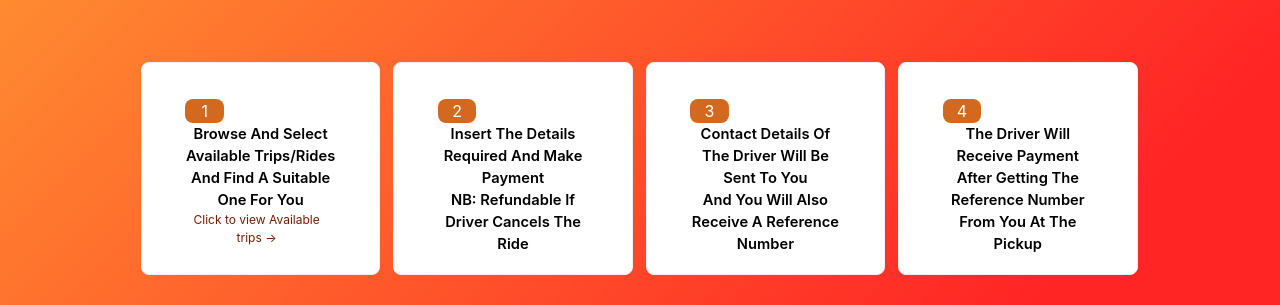
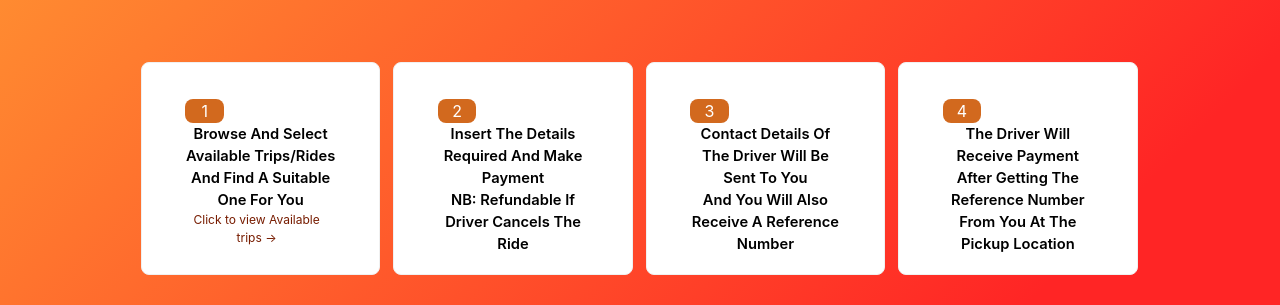
Before and after one commit to hikenrides/company_website, a React (Vite) app in the folder client/: page / in a window 1280 px wide. Shown: the part 1180-1485 px from the top of the page. Built offline with nearby package versions, Linux system fonts and the light colour scheme; no server answers.

Commit message:
paystack pic

```diff
--- a/client/src/Card.jsx
+++ b/client/src/Card.jsx
@@ -151,7 +151,7 @@ function Card() {
                         4
                     </IconContext.Provider>
                 </motion.span>
-                <h3>The driver will receive payment after getting the reference number <br/>from you at the pickup</h3>
+                <h3>The driver will receive payment after getting the reference number <br/>from you at the pickup location</h3>
             </motion.div>
         </motion.div>
 
```
